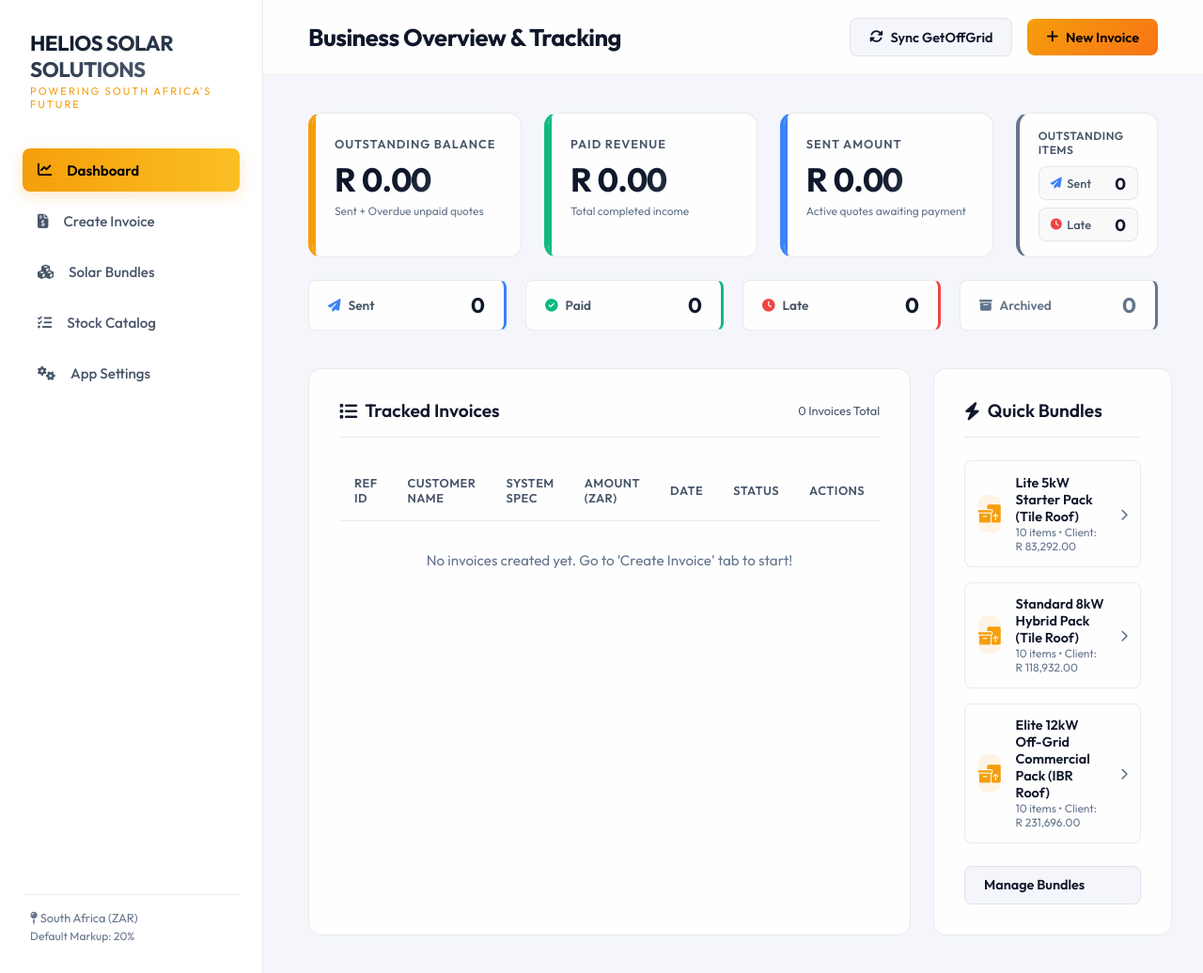
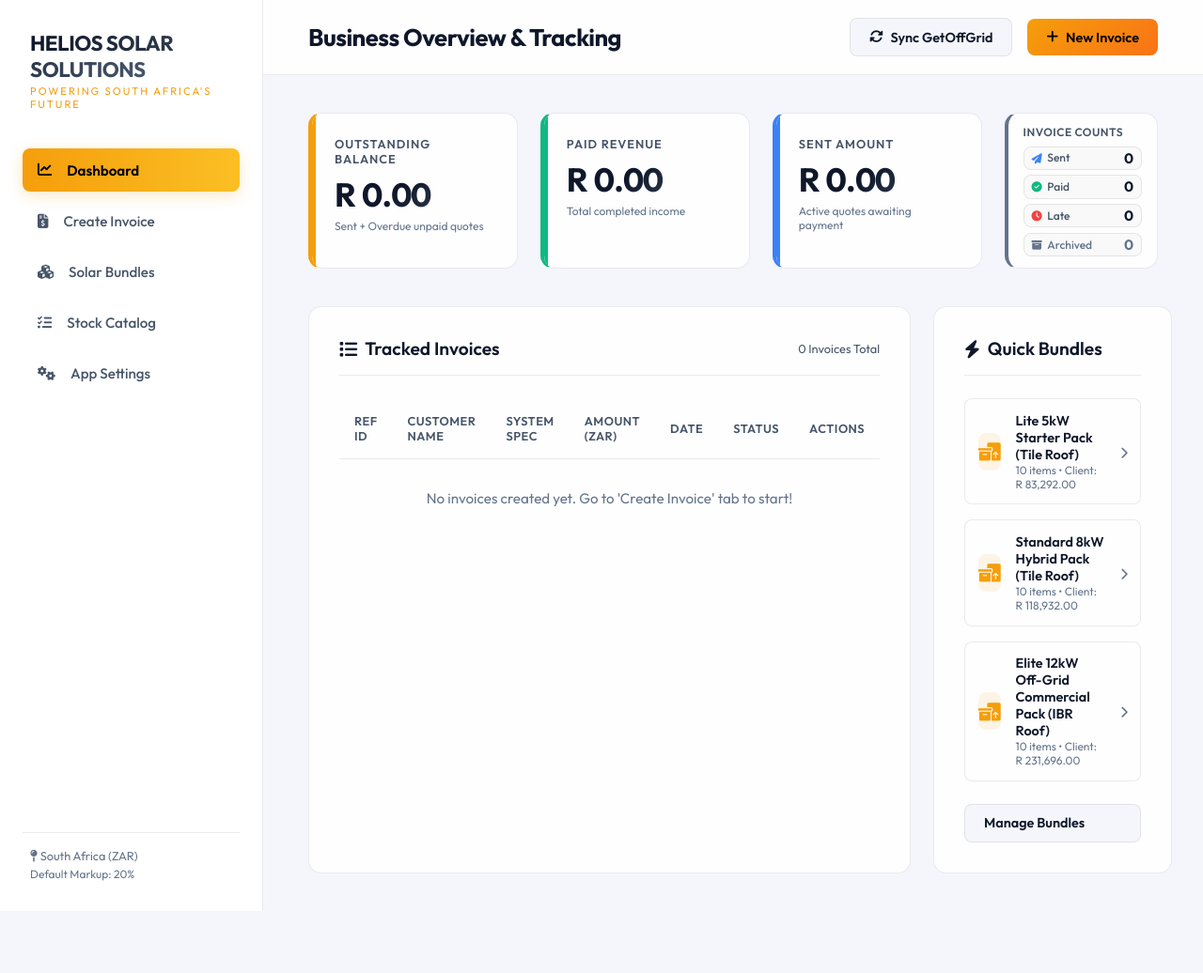
Before and after one commit to saecurrry/solar-invoice, a website with bundled scripts: page public/index.html in a window 1280 px wide. Shown: the whole page at 94% size. After the commit the page ends 970 px from the top, so only its background shows below. Built offline with nearby package versions, Linux system fonts and the light colour scheme; files whose address does not match are found by name.

Commit message:
feat: stack all four state counts vertically into a single shrunk card and remove the second counts row entirely

```diff
--- a/public/app.js
+++ b/public/app.js
@@ -504,13 +504,7 @@
   document.getElementById('stat-paid').innerText = formatZAR(totalPaid);
   document.getElementById('stat-sent-amount').innerText = formatZAR(totalSent);
 
-  // Update Stacked Outstanding Counts column at the end of the financial row
-  const outSentEl = document.getElementById('count-outstanding-sent');
-  const outLateEl = document.getElementById('count-outstanding-late');
-  if (outSentEl) outSentEl.innerText = sentCount;
-  if (outLateEl) outLateEl.innerText = lateCount;
-
-  // Update Status count cards (on the right side of small card layouts)
+  // Update Status count cards (stacked vertically on the end of the financial row)
   document.getElementById('count-sent').innerText = sentCount;
   document.getElementById('count-paid').innerText = paidCount;
   document.getElementById('count-late').innerText = lateCount;
--- a/public/index.html
+++ b/public/index.html
@@ -89,7 +89,7 @@
         <main id="view-dashboard" class="content-container view-section active">
           <!-- Stats Grid -->
           <!-- Financial Stats Grid with Stacked counts column on the far right -->
-          <section class="financial-grid" style="display: grid; grid-template-columns: 3fr 3fr 3fr 2fr; gap: 1.5rem; margin-bottom: 1.5rem;">
+          <section class="financial-grid" style="display: grid; grid-template-columns: 3fr 3fr 3fr 2.2fr; gap: 1.5rem; margin-bottom: 2.5rem;">
             <div class="stat-card outstanding" style="border-left: 4px solid var(--accent);">
               <div class="stat-label" style="font-size: 0.8rem; color: var(--text-secondary); text-transform: uppercase; letter-spacing: 1px; font-weight: 600;">Outstanding Balance</div>
               <div class="stat-value currency" id="stat-outstanding" style="font-size: 2.2rem; font-weight: 700; color: var(--text-primary); margin-top: 0.5rem;">R 0.00</div>
@@ -105,36 +105,28 @@
               <div class="stat-value currency" id="stat-sent-amount" style="font-size: 2.2rem; font-weight: 700; color: var(--text-primary); margin-top: 0.5rem;">R 0.00</div>
               <div class="stat-desc" style="font-size: 0.75rem; color: var(--text-muted); margin-top: 0.25rem;">Active quotes awaiting payment</div>
             </div>
-            <div class="stat-card outstanding-counts" style="border-left: 4px solid #64748b; display: flex; flex-direction: column; justify-content: center; gap: 0.5rem; padding: 1rem 1.25rem;">
-              <div style="font-size: 0.75rem; color: var(--text-secondary); text-transform: uppercase; letter-spacing: 0.5px; font-weight: 600; margin-bottom: 2px;">Outstanding Items</div>
-              <div style="display: flex; justify-content: space-between; align-items: center; background: rgba(0,0,0,0.02); padding: 0.35rem 0.75rem; border-radius: var(--radius-sm); border: 1px solid var(--border-color);">
-                <span style="font-size: 0.8rem; font-weight: 500; color: var(--text-secondary); display: flex; align-items: center; gap: 0.35rem;"><i class="fa-solid fa-paper-plane" style="color: #3b82f6; font-size: 0.75rem;"></i> Sent</span>
-                <strong id="count-outstanding-sent" style="font-size: 1.1rem; color: var(--text-primary);">0</strong>
+            <div class="stat-card status-counts-card" style="border-left: 4px solid #64748b; display: flex; flex-direction: column; justify-content: center; gap: 0.35rem; padding: 0.75rem 1rem;">
+              <div style="font-size: 0.75rem; color: var(--text-secondary); text-transform: uppercase; letter-spacing: 0.5px; font-weight: 600; margin-bottom: 2px;">Invoice Counts</div>
+
+              <div style="display: flex; justify-content: space-between; align-items: center; background: rgba(0,0,0,0.02); padding: 0.25rem 0.5rem; border-radius: var(--radius-sm); border: 1px solid var(--border-color); line-height: 1;">
+                <span style="font-size: 0.75rem; font-weight: 500; color: var(--text-secondary); display: flex; align-items: center; gap: 0.35rem;"><i class="fa-solid fa-paper-plane" style="color: #3b82f6; font-size: 0.7rem;"></i> Sent</span>
+                <strong id="count-sent" style="font-size: 0.95rem; color: var(--text-primary);">0</strong>
               </div>
-              <div style="display: flex; justify-content: space-between; align-items: center; background: rgba(0,0,0,0.02); padding: 0.35rem 0.75rem; border-radius: var(--radius-sm); border: 1px solid var(--border-color);">
-                <span style="font-size: 0.8rem; font-weight: 500; color: var(--text-secondary); display: flex; align-items: center; gap: 0.35rem;"><i class="fa-solid fa-clock" style="color: var(--danger); font-size: 0.75rem;"></i> Late</span>
-                <strong id="count-outstanding-late" style="font-size: 1.1rem; color: var(--text-primary);">0</strong>
+
+              <div style="display: flex; justify-content: space-between; align-items: center; background: rgba(0,0,0,0.02); padding: 0.25rem 0.5rem; border-radius: var(--radius-sm); border: 1px solid var(--border-color); line-height: 1;">
+                <span style="font-size: 0.75rem; font-weight: 500; color: var(--text-secondary); display: flex; align-items: center; gap: 0.35rem;"><i class="fa-solid fa-circle-check" style="color: var(--success); font-size: 0.7rem;"></i> Paid</span>
+                <strong id="count-paid" style="font-size: 0.95rem; color: var(--text-primary);">0</strong>
               </div>
-            </div>
-          </section>
 
-          <!-- Status Counts Tracker Grid -->
-          <section class="status-counts-grid" style="display: grid; grid-template-columns: repeat(4, 1fr); gap: 1.25rem; margin-bottom: 2.5rem;">
-            <div class="mini-stat-card sent" style="background: var(--bg-card); border: 1px solid var(--border-color); border-radius: var(--radius-sm); padding: 0.75rem 1.25rem; display: flex; justify-content: space-between; align-items: center; border-right: 3px solid #3b82f6; transition: var(--transition-fast);">
-              <span style="font-size: 0.85rem; font-weight: 600; color: var(--text-secondary); display: flex; align-items: center; gap: 0.5rem;"><i class="fa-solid fa-paper-plane" style="color: #3b82f6;"></i> Sent</span>
-              <span id="count-sent" style="font-size: 1.4rem; font-weight: 700; color: var(--text-primary);">0</span>
-            </div>
-            <div class="mini-stat-card paid" style="background: var(--bg-card); border: 1px solid var(--border-color); border-radius: var(--radius-sm); padding: 0.75rem 1.25rem; display: flex; justify-content: space-between; align-items: center; border-right: 3px solid var(--success); transition: var(--transition-fast);">
-              <span style="font-size: 0.85rem; font-weight: 600; color: var(--text-secondary); display: flex; align-items: center; gap: 0.5rem;"><i class="fa-solid fa-circle-check" style="color: var(--success);"></i> Paid</span>
-              <span id="count-paid" style="font-size: 1.4rem; font-weight: 700; color: var(--text-primary);">0</span>
-            </div>
-            <div class="mini-stat-card late" style="background: var(--bg-card); border: 1px solid var(--border-color); border-radius: var(--radius-sm); padding: 0.75rem 1.25rem; display: flex; justify-content: space-between; align-items: center; border-right: 3px solid var(--danger); transition: var(--transition-fast);">
-              <span style="font-size: 0.85rem; font-weight: 600; color: var(--text-secondary); display: flex; align-items: center; gap: 0.5rem;"><i class="fa-solid fa-clock" style="color: var(--danger);"></i> Late</span>
-              <span id="count-late" style="font-size: 1.4rem; font-weight: 700; color: var(--text-primary);">0</span>
-            </div>
-            <div class="mini-stat-card archived" style="background: var(--bg-card); border: 1px solid var(--border-color); border-radius: var(--radius-sm); padding: 0.75rem 1.25rem; display: flex; justify-content: space-between; align-items: center; border-right: 3px solid var(--text-muted); transition: var(--transition-fast);">
-              <span style="font-size: 0.85rem; font-weight: 600; color: var(--text-muted); display: flex; align-items: center; gap: 0.5rem;"><i class="fa-solid fa-box-archive" style="color: var(--text-muted);"></i> Archived</span>
-              <span id="count-archived" style="font-size: 1.4rem; font-weight: 700; color: var(--text-muted);">0</span>
+              <div style="display: flex; justify-content: space-between; align-items: center; background: rgba(0,0,0,0.02); padding: 0.25rem 0.5rem; border-radius: var(--radius-sm); border: 1px solid var(--border-color); line-height: 1;">
+                <span style="font-size: 0.75rem; font-weight: 500; color: var(--text-secondary); display: flex; align-items: center; gap: 0.35rem;"><i class="fa-solid fa-clock" style="color: var(--danger); font-size: 0.7rem;"></i> Late</span>
+                <strong id="count-late" style="font-size: 0.95rem; color: var(--text-primary);">0</strong>
+              </div>
+
+              <div style="display: flex; justify-content: space-between; align-items: center; background: rgba(0,0,0,0.02); padding: 0.25rem 0.5rem; border-radius: var(--radius-sm); border: 1px solid var(--border-color); line-height: 1;">
+                <span style="font-size: 0.75rem; font-weight: 500; color: var(--text-muted); display: flex; align-items: center; gap: 0.35rem;"><i class="fa-solid fa-box-archive" style="color: var(--text-muted); font-size: 0.7rem;"></i> Archived</span>
+                <strong id="count-archived" style="font-size: 0.95rem; color: var(--text-muted);">0</strong>
+              </div>
             </div>
           </section>
 
```
